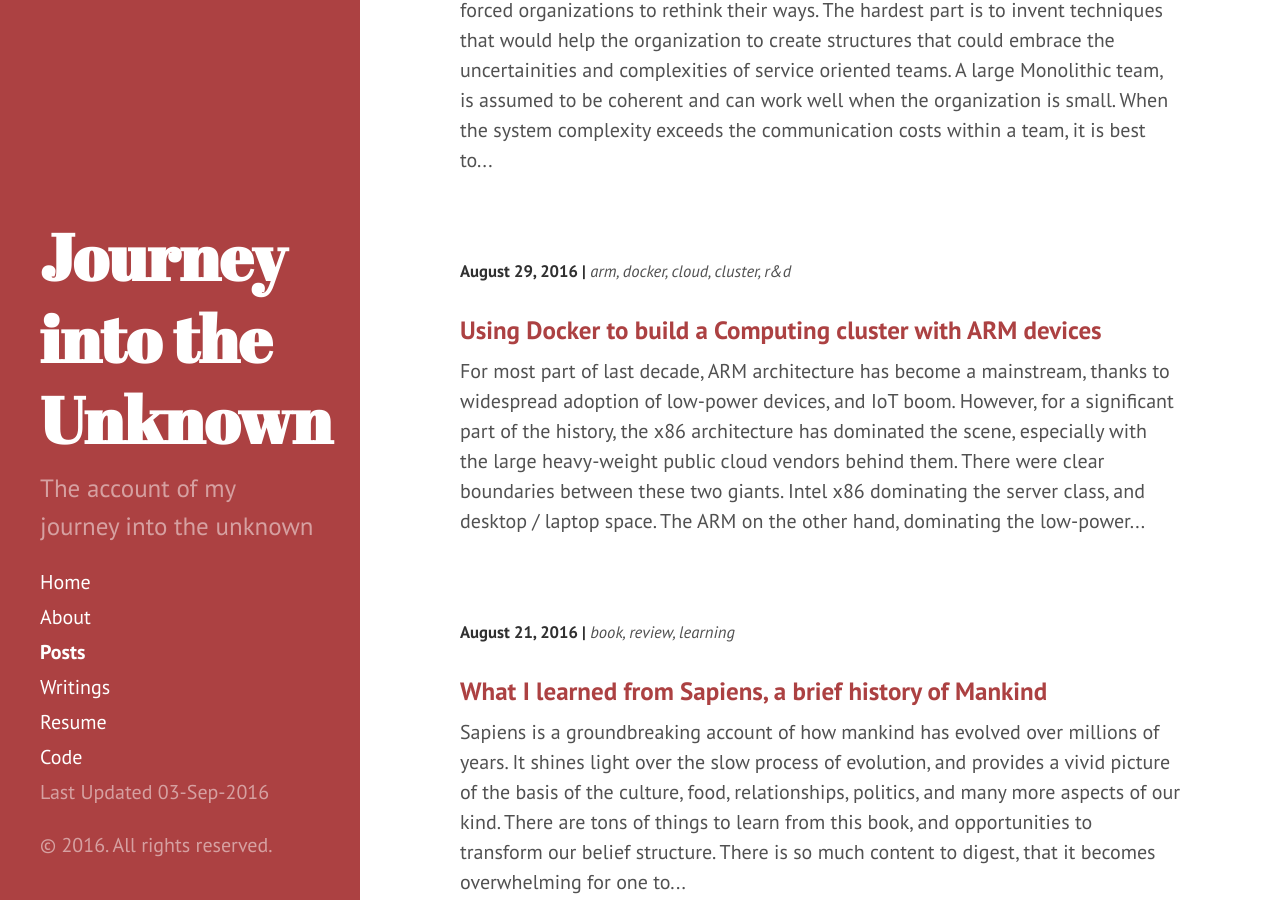
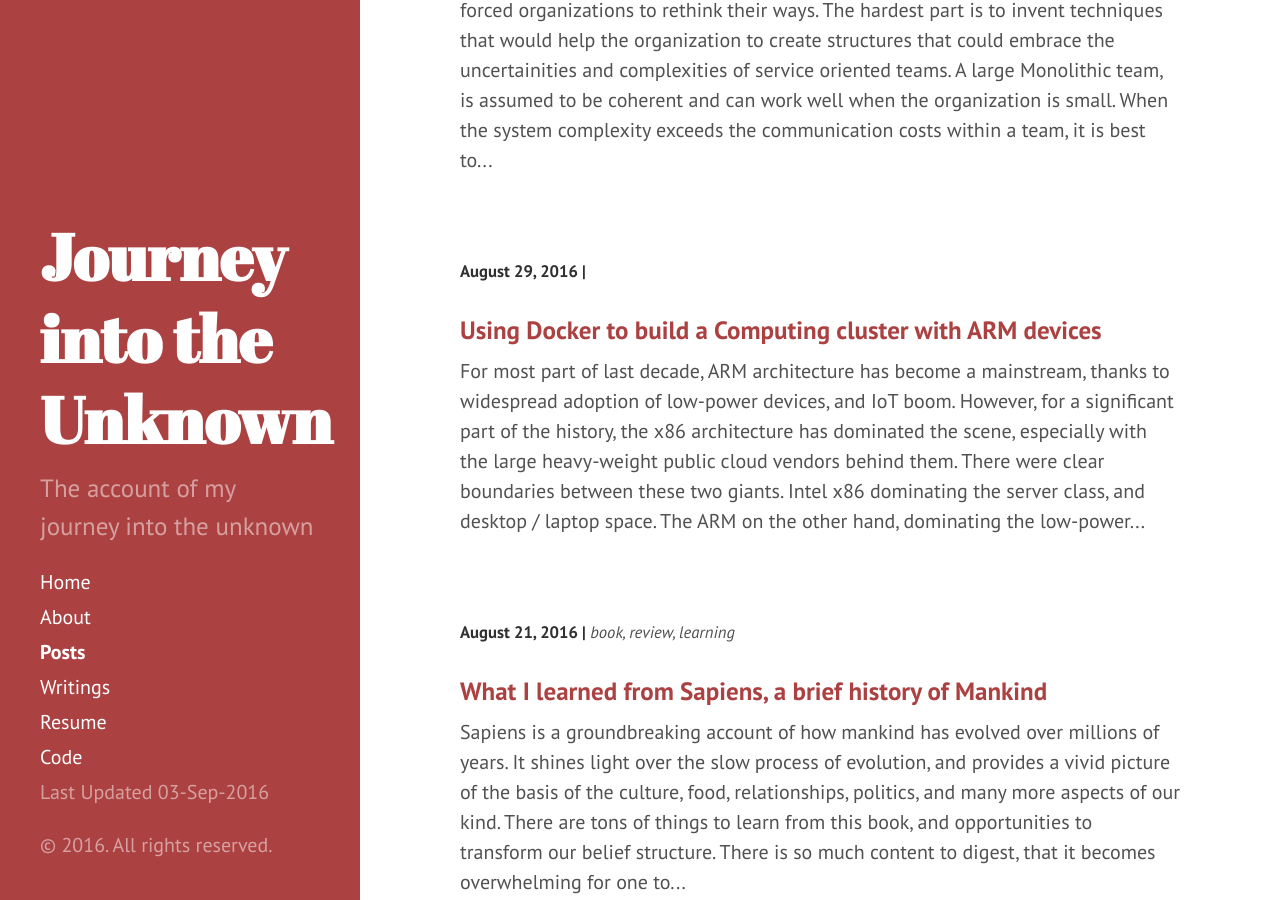
Before and after one commit to vivekjuneja/vivekjuneja.github.io, a Jekyll site: the page built from posts.html, in a window 1280 px wide and 900 px high, scrolled down 338 px. Built offline with Jekyll 4.4.1, drawn with Linux system fonts in a browser that asks for light colours.

Commit message:
removing categories..

```diff
--- a/_posts/2016-08-29-arm-cloud-cluster.md
+++ b/_posts/2016-08-29-arm-cloud-cluster.md
@@ -1,7 +1,6 @@
 ---
 layout: post
 title: Using Docker to build a Computing cluster with ARM devices
-category: arm, docker, cloud, cluster, r&d
 ---
 
 For most part of last decade, ARM architecture has become a mainstream, thanks to widespread adoption of low-power devices, and IoT boom. However, for a significant part of the history, the x86 architecture has dominated the scene, especially with the large heavy-weight public cloud vendors behind them. There were clear boundaries between these two giants. Intel x86 dominating the server class, and desktop / laptop space. The ARM on the other hand, dominating the low-power embedded space, not to mention the maker space, especially with the advent of Raspberry Pi devices. These giants also, represent a clear division in their core philosophy and processor architecture type. x86 preferring the Complex instructions, and larger vocabulary set to perform operations, and ARM preferring the alternative RISC architecture.
```
